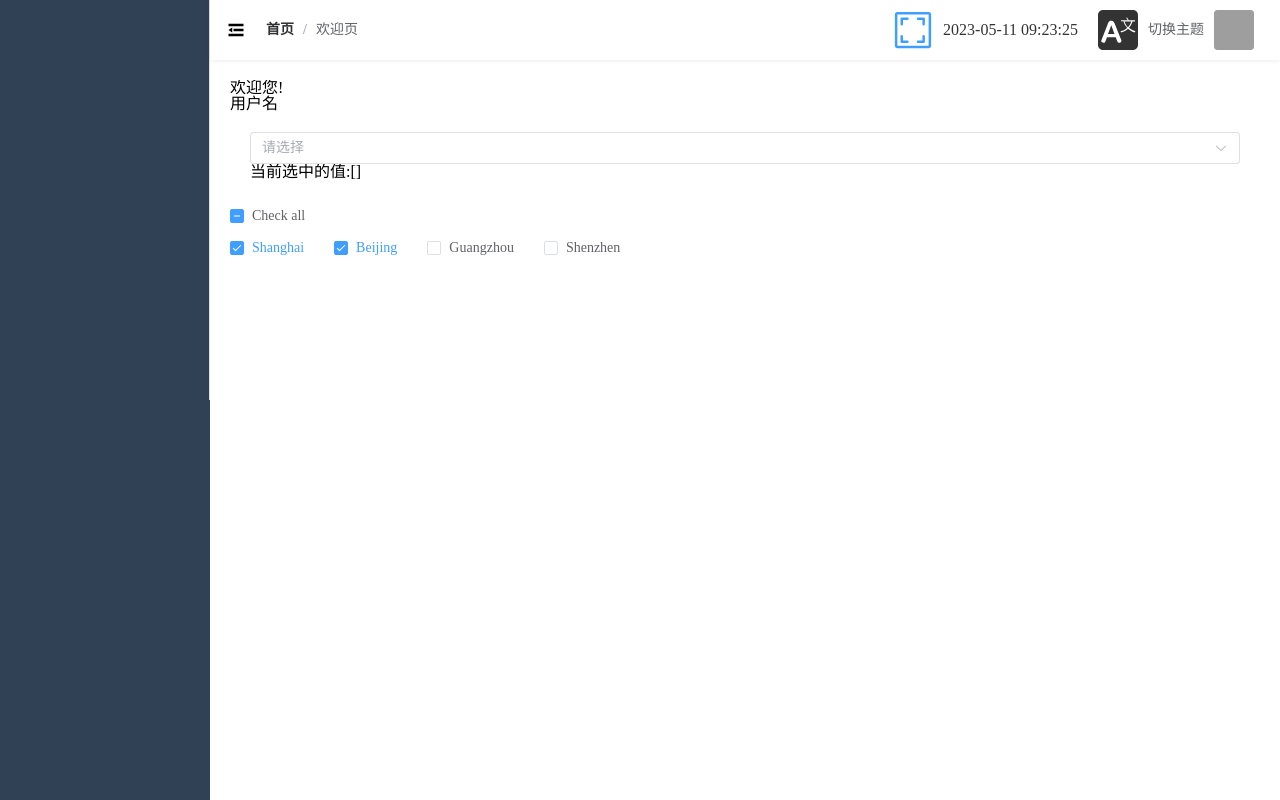
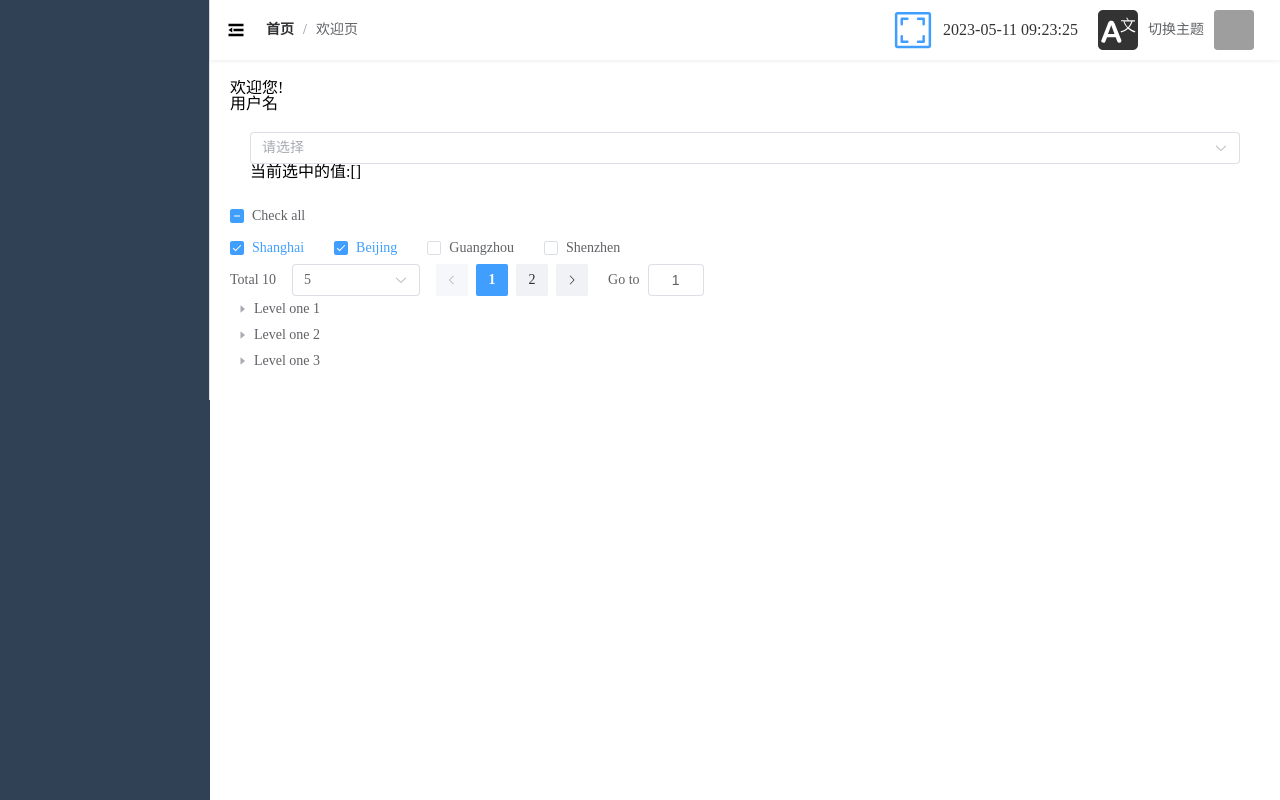
Before and after one commit to huangyx1016/eleAdminVue3, a Vue app in the folder eleAdminVue3/: page /welcome in a window 1280 px wide. Built offline with nearby package versions, Linux system fonts and the light colour scheme; sample sign-in values are in the browser's storage; grey boxes are pictures that could not be loaded.

Commit message:
feat:欢迎页添加分页组件使用测试

```diff
--- a/eleAdminVue3/src/components/common/Pagination.vue
+++ b/eleAdminVue3/src/components/common/Pagination.vue
@@ -12,7 +12,8 @@
     :hide-on-single-page="singleHide"
     @size-change="handleSizeChange"
     @current-change="handleCurrentChange"
-  />
+  >
+  </el-pagination>
 </template>
 
 <script lang="ts" setup>
--- a/eleAdminVue3/src/views/welcome/index.vue
+++ b/eleAdminVue3/src/views/welcome/index.vue
@@ -47,6 +47,21 @@
         city
       }}</el-checkbox>
     </el-checkbox-group>
+
+    <Pagination
+      :currentPage="pageInfo.currentPage"
+      :page-size="pageInfo.pageSize"
+      :total="pageInfo.total"
+      :layout="pageInfo.layout"
+      :background="pageInfo.background"
+      :singleHide="true"
+    />
+
+    <el-tree
+      :data="treeData"
+      :props="defaultProps"
+      @node-click="handleNodeClick"
+    />
   </div>
 </template>
 
@@ -57,6 +72,7 @@ import Tab from "@/components/common/Tab.vue";
 import SlideTab from "@/components/common/SlideTab.vue";
 import EchartView from "@/components/common/EchartView.vue";
 import SelectOrgUserList from "@/components/common/SelectOrgUserList.vue";
+import Pagination from "@/components/common/Pagination.vue";
 const userStore = useUserStore();
 const curSlideTab = ref(1);
 
@@ -102,6 +118,85 @@ let state = reactive({
   //   salary: "700",
   // },
 });
+
+const pageInfo = ref({
+  currentPage: 1,
+  pageSize: 5,
+  background: true,
+  layout: "total, sizes, prev, pager, next, jumper",
+  total: 10,
+});
+
+interface Tree {
+  label: string;
+  children?: Tree[];
+}
+const treeData = ref<Tree[]>([
+  {
+    label: "Level one 1",
+    children: [
+      {
+        label: "Level two 1-1",
+        children: [
+          {
+            label: "Level three 1-1-1",
+          },
+        ],
+      },
+    ],
+  },
+  {
+    label: "Level one 2",
+    children: [
+      {
+        label: "Level two 2-1",
+        children: [
+          {
+            label: "Level three 2-1-1",
+          },
+        ],
+      },
+      {
+        label: "Level two 2-2",
+        children: [
+          {
+            label: "Level three 2-2-1",
+          },
+        ],
+      },
+    ],
+  },
+  {
+    label: "Level one 3",
+    children: [
+      {
+        label: "Level two 3-1",
+        children: [
+          {
+            label: "Level three 3-1-1",
+          },
+        ],
+      },
+      {
+        label: "Level two 3-2",
+        children: [
+          {
+            label: "Level three 3-2-1",
+          },
+        ],
+      },
+    ],
+  },
+]);
+
+const defaultProps = {
+  children: "children",
+  label: "label",
+};
+
+const handleNodeClick = (data: Tree) => {
+  console.log(data);
+};
 
 const changeState = () => {
   state = { id: 2, name: "lisi" };
```
